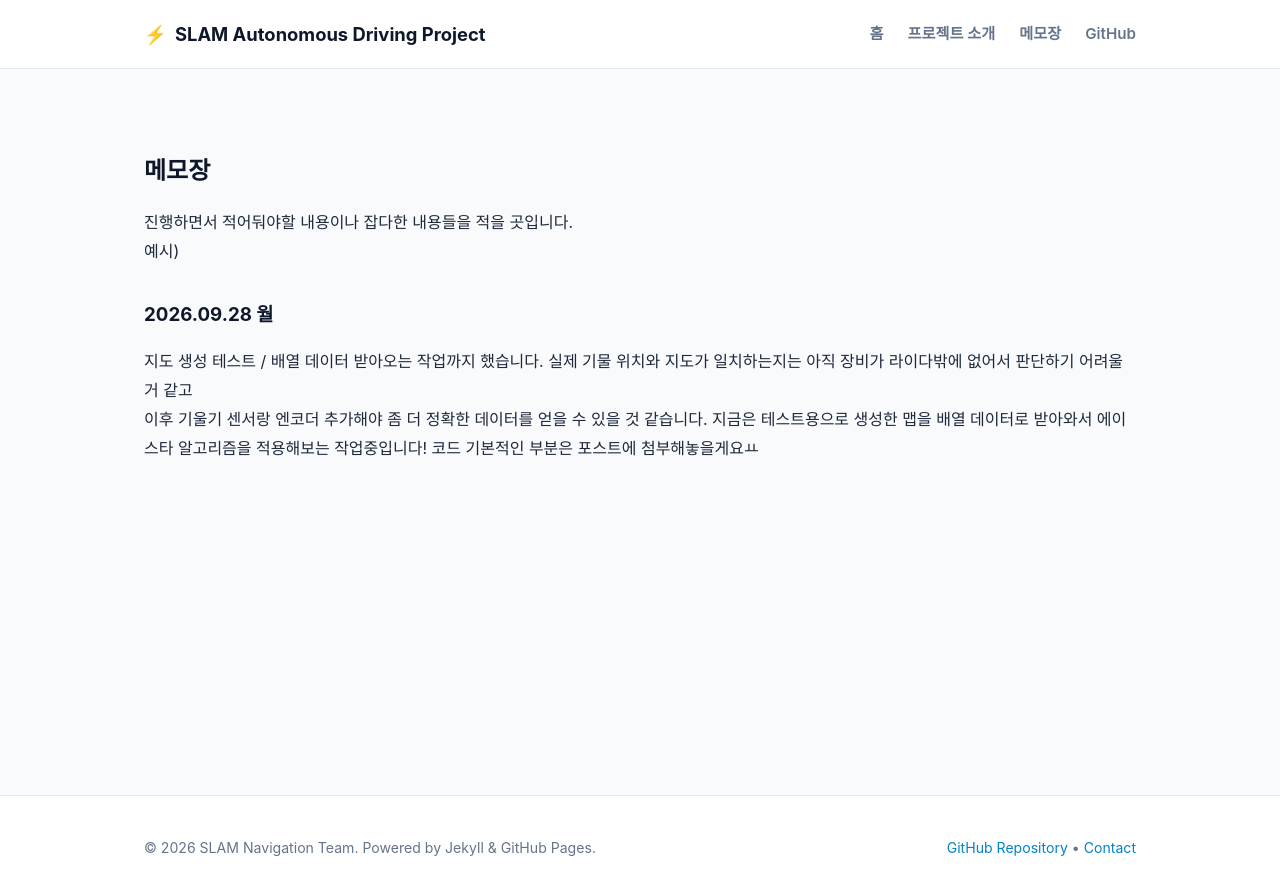
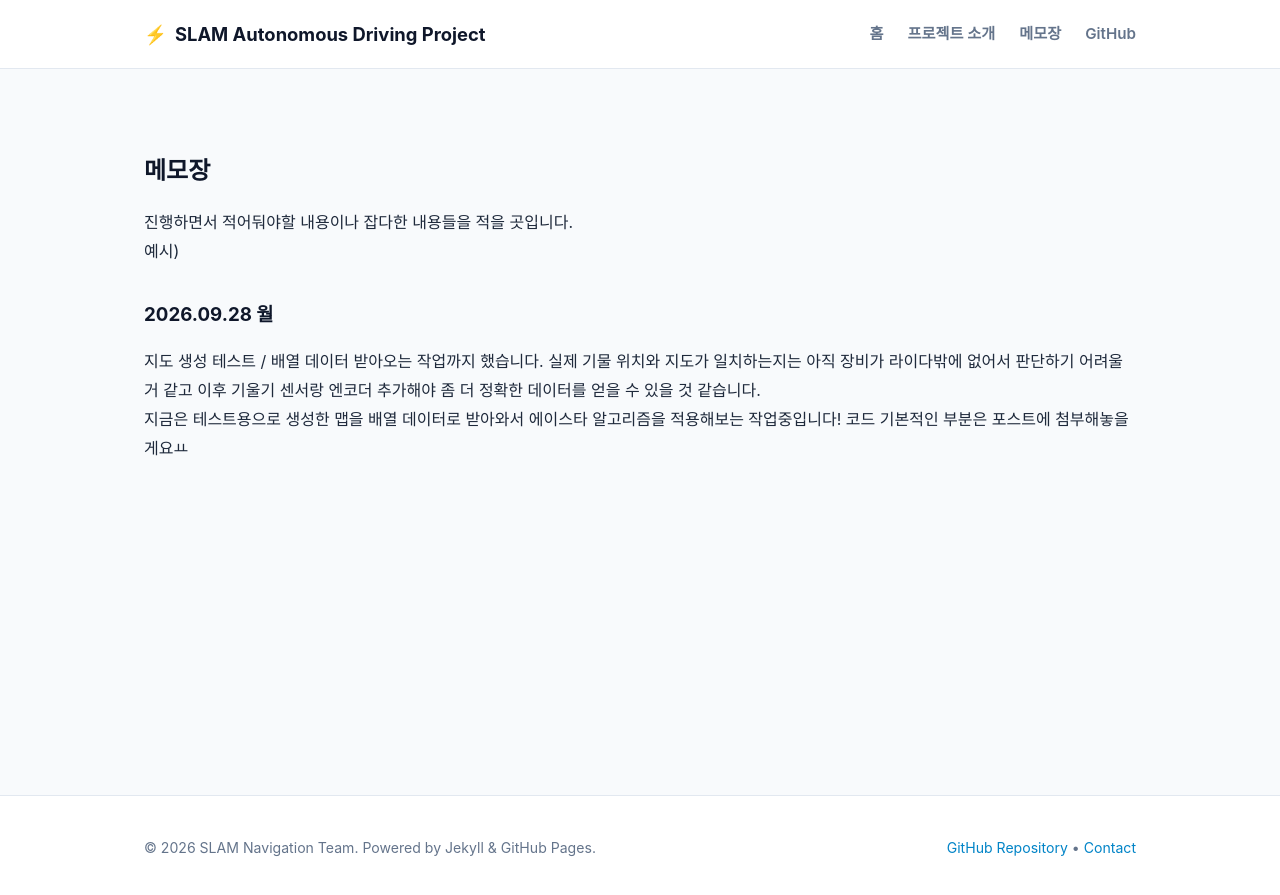
Before and after one commit to slam-navigation-project/slam-navigation-site, a Jekyll site: the page built from memo.md, in a window 1280 px wide. Shown: the top 895 px of the page. Built offline with Jekyll 4.4.1, drawn with Linux system fonts in a browser that asks for light colours; some web fonts are replaced.

```diff
--- a/memo.md
+++ b/memo.md
@@ -7,6 +7,5 @@ permalink: /memo/
 진행하면서 적어둬야할 내용이나 잡다한 내용들을 적을 곳입니다.<br />
 예시)<br />
 ### **2026.09.28 월**<br />
-지도 생성 테스트 / 배열 데이터 받아오는 작업까지 했습니다. 실제 기물 위치와 지도가 일치하는지는 아직 장비가 라이다밖에 없어서 판단하기 어려울 거 같고<br />
-이후 기울기 센서랑 엔코더 추가해야 좀 더 정확한 데이터를 얻을 수 있을 것 같습니다.
+지도 생성 테스트 / 배열 데이터 받아오는 작업까지 했습니다. 실제 기물 위치와 지도가 일치하는지는 아직 장비가 라이다밖에 없어서 판단하기 어려울 거 같고 이후 기울기 센서랑 엔코더 추가해야 좀 더 정확한 데이터를 얻을 수 있을 것 같습니다. <br />
 지금은 테스트용으로 생성한 맵을 배열 데이터로 받아와서 에이스타 알고리즘을 적용해보는 작업중입니다! 코드 기본적인 부분은 포스트에 첨부해놓을게요ㅛ
```
